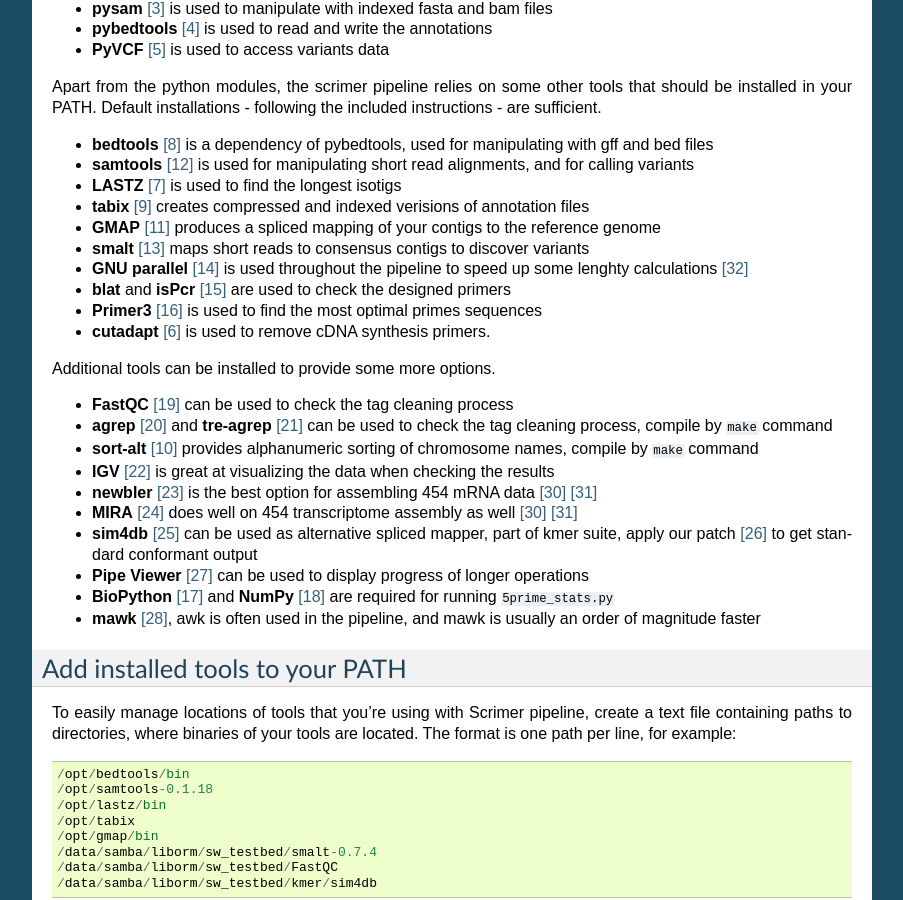
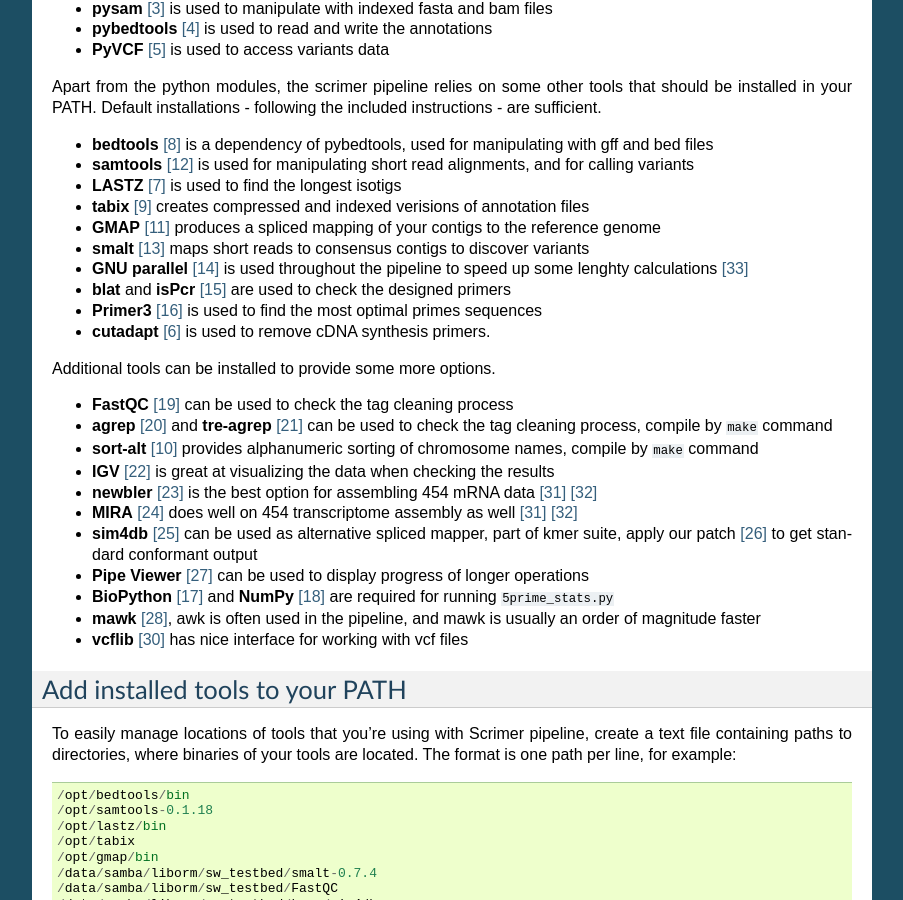
Before and after one commit to libor-m/scrimer, a Sphinx documentation site: the page built from doc/install.rst, in a window 1280 px wide and 900 px high, scrolled down 486 px. Shown: the whole window, without its empty margins (198-1101 px from the left). Built offline with Sphinx 7.4.7, drawn with Linux system fonts in a browser that asks for light colours; some of the changed text lies outside the part shown.

Commit message:
doc changes

```diff
--- a/doc/5-choose-variants.rst
+++ b/doc/5-choose-variants.rst
@@ -60,6 +60,8 @@
     awk '{print "'$OUT/$GNAME'-" $1 ".vcf";}' $REF.fai | parallel -j 1 "egrep -v '^#' {} >> $OFILE"
     # the rest, ignore order
     cat $OUT/${GNAME}-*.vcf | egrep -v '^#' >> $OFILE
+
+    # filter the variants on quality
     < $OFILE $VCFLIB/vcffilter -f 'QUAL > 20' > $OUT/variants-qual.vcf
 
 
--- a/doc/6-design-primers.rst
+++ b/doc/6-design-primers.rst
@@ -35,7 +35,7 @@
 
 .. code-block:: bash
 
-    awk 'BEGIN{OFS="\t";} /pcr-product/ {print $1, $4, $5;}' $GFF > ${GFF%.*}.bed
+    awk 'BEGIN{OFS="\t";} /pcr-product/ {match($9, "ID=[^;]+"); print $1, $4, $5, substr($9, RSTART+3, RLENGTH);}' $GFF > ${GFF%.*}.bed
 
 Convert scaffold to blat format
 -------------------------------
--- a/doc/install.rst
+++ b/doc/install.rst
@@ -60,7 +60,7 @@
 - **Pipe Viewer** [#pv]_ can be used to display progress of longer operations
 - **BioPython** [#BioPython]_ and **NumPy** [#numpy]_ are required for running ``5prime_stats.py``
 - **mawk** [#mawk]_, awk is often used in the pipeline, and mawk is usually an order of magnitude faster
-
+- **vcflib** [#vcflib]_ has nice interface for working with vcf files
 .. _path:
 
 Add installed tools to your PATH
@@ -135,6 +135,7 @@
 .. [#pv] Pipe Viewer http://www.ivarch.com/programs/pv.shtml
 .. [#mawk] mawk http://invisible-island.net/mawk/
 .. [#yed] yEd http://www.yworks.com/en/products_yed_about.html
+.. [#vcflib] vcflib https://github.com/ekg/vcflib
 
 Papers
 ******
```
